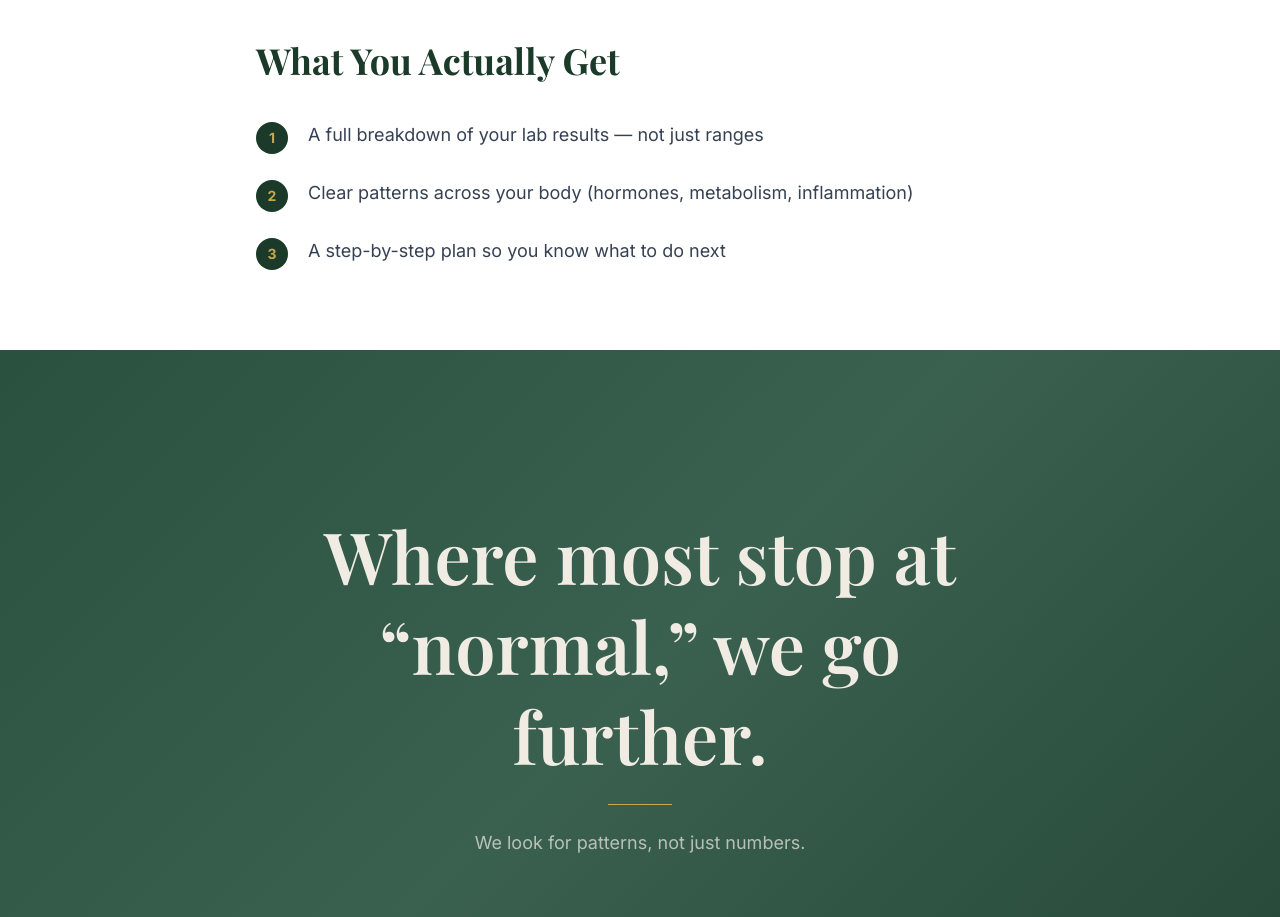
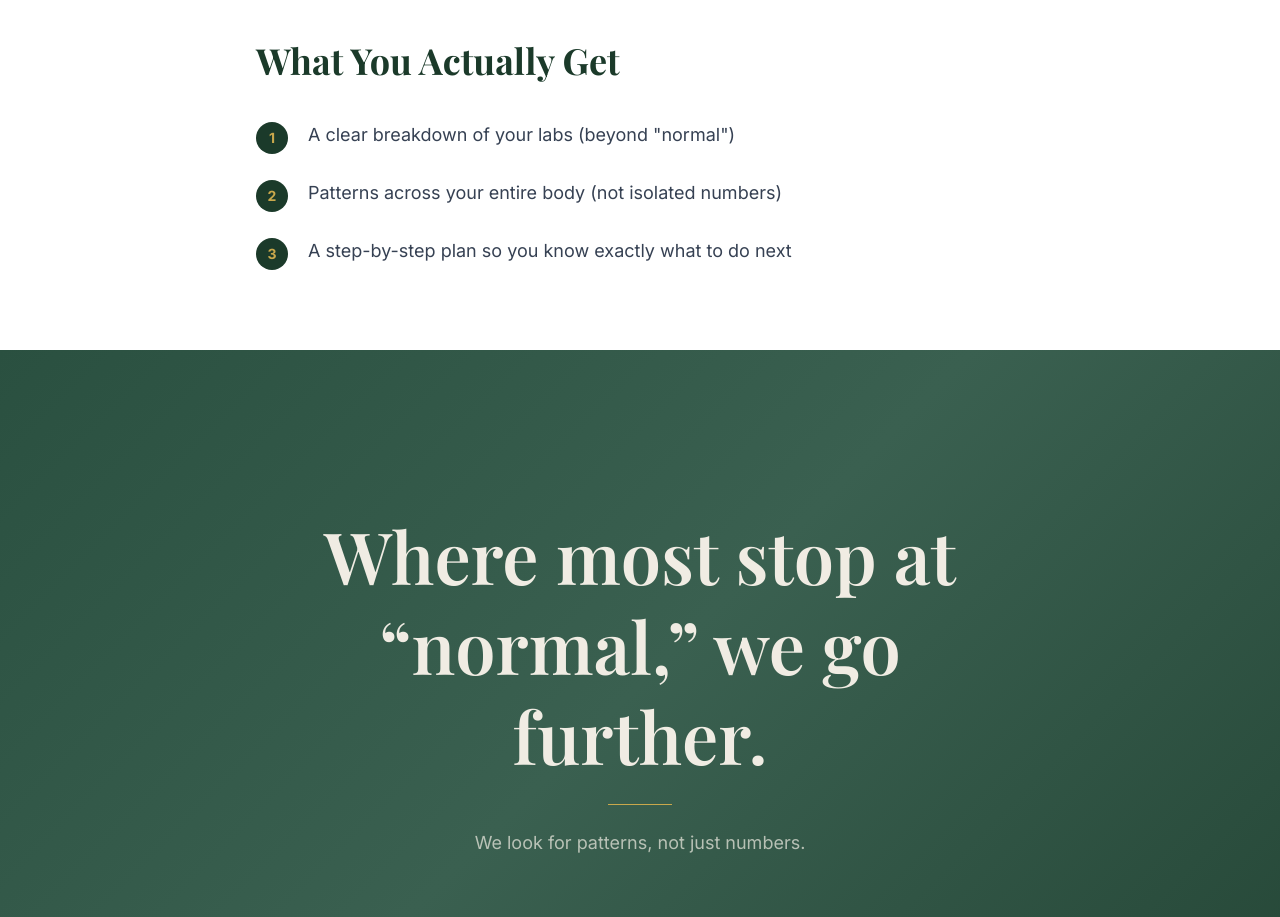
Before and after one commit to Sherryfarmshop/rooted-clarity-website, a Next.js app: page / in a window 1280 px wide. Shown: the part 840-1757 px from the top of the page. Built offline with nearby package versions, Linux system fonts and the light colour scheme; a web font is replaced by a local one.

Commit message:
what-you-get-exact-copy

```diff
--- a/src/components/WhatYouGet.tsx
+++ b/src/components/WhatYouGet.tsx
@@ -7,9 +7,9 @@ export default function WhatYouGet() {
         </h2>
         <ul className="space-y-6">
           {[
-            "A full breakdown of your lab results — not just ranges",
-            "Clear patterns across your body (hormones, metabolism, inflammation)",
-            "A step-by-step plan so you know what to do next",
+            "A clear breakdown of your labs (beyond \"normal\")",
+            "Patterns across your entire body (not isolated numbers)",
+            "A step-by-step plan so you know exactly what to do next",
           ].map((item, i) => (
             <li key={i} className="flex items-start gap-5">
               <div className="w-8 h-8 rounded-full bg-[#1B3A2A] flex items-center justify-center flex-shrink-0 mt-0.5">
```
